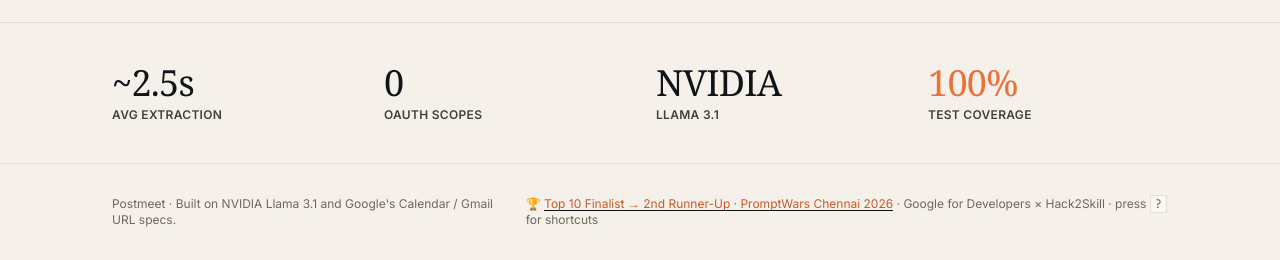
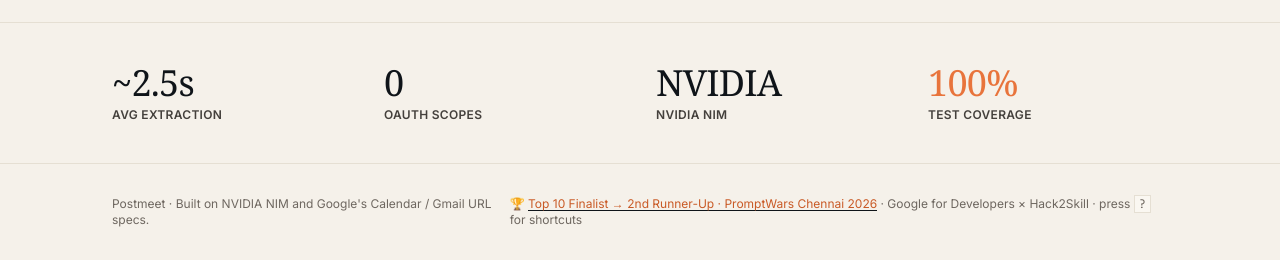
Before and after one commit to Shubham-33/postmeet, a Flask app: page / in a window 1280 px wide. Shown: the part 1273-1533 px from the top of the page. Run offline with Flask 3, Linux system fonts and the light colour scheme; some libraries are stand-ins or nearby versions; some web fonts are replaced.

Commit message:
Migrate off retired Llama 3.1 models to gpt-oss-20b + Nemotron-3-Super
NVIDIA retired meta/llama-3.1-8b-instruct and llama-3.1-70b-instruct
(HTTP 410, EOL 2026-08-26), breaking /extract. Primary is now
openai/gpt-oss-20b with nvidia/nemotron-3-super-120b-a12b as fallback.
Update UI copy, READMEs and case-study docs accordingly.

Co-Authored-By: Claude Sonnet 5.5 <noreply@anthropic.com>

```diff
--- a/docs/case-study/04-user-guide.html
+++ b/docs/case-study/04-user-guide.html
@@ -383,7 +383,7 @@ https://mail.google.com/mail/?view=cm&amp;fs=1&amp;to=...&amp;su=...&amp;body=..
 <p><strong>Does it work with Zoom / Teams / Meet?</strong> Any transcript those tools export works. Automatic capture is H2.</p>
 <p><strong>Is it free?</strong> Yes, the demo is free to use.</p>
 <p><strong>Can my teammates see the board?</strong> No — it's local to your browser. What they receive is a normal calendar invite or email.</p>
-<p><strong>What model is it?</strong> NVIDIA NIM running Llama 3.1 (8B primary, 70B fallback). Chosen for consistent ~2.5s responses over a marginally smarter but much slower option — see <a href="03-prd.html#71-model--inference">the reasoning</a>.</p>
+<p><strong>What model is it?</strong> NVIDIA NIM running gpt-oss-20b (Nemotron-3-Super-120B fallback; originally Llama 3.1 8B/70B until NVIDIA retired them in Aug 2026). Chosen for consistent ~2.5s responses over a marginally smarter but much slower option — see <a href="03-prd.html#71-model--inference">the reasoning</a>.</p>
 <p><strong>Can I use it for something other than meetings?</strong> Any text containing commitments works — a project thread, an email chain. Meetings are just the sharpest case.</p>
 <hr />
 <p><em>Next: <a href="05-research-plan.html">Research Plan →</a></em></p>
--- a/docs/case-study/08-development-execution.html
+++ b/docs/case-study/08-development-execution.html
@@ -115,6 +115,9 @@
 <p><strong>Owner:</strong> Shubham Mittal · <strong>Status:</strong> v1 shipped · <strong>Phase:</strong> Development &amp; Execution
 <strong>Related:</strong> <a href="03-prd.html">PRD</a> · <a href="06-methodology.html">Methodology</a> · <a href="09-launch-plan.html">Launch Plan</a> · <a href="./">Case study home</a></p>
 <hr />
+<blockquote>
+<p><strong>Update (Oct 2026): forced model migration.</strong> NVIDIA retired <code>meta/llama-3.1-8b-instruct</code> and <code>llama-3.1-70b-instruct</code> (HTTP 410, EOL 2026-08-26), which took the live API down. Production now runs <code>openai/gpt-oss-20b</code> (primary, ~8s) with <code>nvidia/nemotron-3-super-120b-a12b</code> as fallback. Latency is ~3x the original 8B because both are reasoning models. Lesson: a hosted-model dependency needs an EOL watch and a scheduled health check, not just a fallback chain. The rest of this document records the original Llama decisions as made.</p>
+</blockquote>
 <h2 id="1-what-shipped">1. What shipped</h2>
 <div class="tablewrap"><table>
 <thead>
--- a/web/app.py
+++ b/web/app.py
@@ -1,7 +1,7 @@
 """Postmeet — Flask backend.
 
 Extracts decisions and action items from meeting transcripts (or shared
-Google Doc URLs) using NVIDIA NIM's Llama 3.1 (8B primary + 70B fallback,
+Google Doc URLs) using NVIDIA NIM (gpt-oss-20b primary + nemotron-3-super-120b fallback,
 OpenAI-compatible endpoint, JSON response mode). Renders a single-page UI;
 dispatches per-action Calendar / Gmail prefills client-side via URL specs (no OAuth).
 
@@ -38,8 +38,8 @@ if not API_KEY:
 # Fast primary for low, predictable latency (~2-3s), with a higher-capacity
 # fallback tried only if the primary errors — keeps the app responsive for
 # anyone testing it, even months later. Override with NIM_MODEL to pin one model.
-PRIMARY_MODEL: Final[str] = "meta/llama-3.1-8b-instruct"
-FALLBACK_MODEL: Final[str] = "meta/llama-3.1-70b-instruct"
+PRIMARY_MODEL: Final[str] = "openai/gpt-oss-20b"
+FALLBACK_MODEL: Final[str] = "nvidia/nemotron-3-super-120b-a12b"
 MODEL_NAME: Final[str] = os.environ.get("NIM_MODEL", "").strip() or PRIMARY_MODEL
 # If the user pinned a model, honor only that; otherwise try primary then fallback.
 MODEL_CHAIN: Final[tuple[str, ...]] = (
--- a/web/static/postmeet.js
+++ b/web/static/postmeet.js
@@ -285,7 +285,7 @@ async function handleExtract() {
 
   $('extractBtn').disabled = true;
   $('extractBtn').textContent = 'Extracting…';
-  setStatus(mode === 'doc' ? 'Fetching Google Doc…' : 'Analyzing with Llama 3.1…', 'info');
+  setStatus(mode === 'doc' ? 'Fetching Google Doc…' : 'Analyzing with AI…', 'info');
   renderSkeleton();
 
   try {
--- a/web/templates/index.html
+++ b/web/templates/index.html
@@ -185,7 +185,7 @@
       </div>
       <div>
         <p class="display text-3xl md:text-4xl text-ink">NVIDIA</p>
-        <p class="text-xs font-semibold uppercase tracking-wide text-stone-700 mt-1">Llama 3.1</p>
+        <p class="text-xs font-semibold uppercase tracking-wide text-stone-700 mt-1">NVIDIA NIM</p>
       </div>
       <div>
         <p class="display text-3xl md:text-4xl text-ember-500">100%</p>
@@ -197,7 +197,7 @@
   <!-- Footer -->
   <footer class="border-t border-line">
     <div class="max-w-6xl mx-auto px-8 lg:px-12 py-8 flex flex-col md:flex-row items-start md:items-center justify-between gap-3">
-      <p class="text-xs text-stone-600">Postmeet · Built on NVIDIA Llama 3.1 and Google's Calendar / Gmail URL specs.</p>
+      <p class="text-xs text-stone-600">Postmeet · Built on NVIDIA NIM and Google's Calendar / Gmail URL specs.</p>
       <p class="text-xs text-stone-600">🏆 <a href="https://www.linkedin.com/posts/promptwars-chennai-googlefordevelopers-share-7457292011818209281-mB4X/" target="_blank" rel="noopener" class="underline-link text-ember-600 hover:text-ember-700">Top 10 Finalist → 2nd Runner-Up · PromptWars Chennai 2026</a> · Google for Developers × Hack2Skill · press <kbd class="font-mono bg-paper border border-line px-1">?</kbd> for shortcuts</p>
     </div>
   </footer>
```
Also changed, not shown: docs/case-study/04-user-guide.md (+1 -1 lines), docs/case-study/08-development-execution.md (+3 -0 lines), README.md, web/README.md.
